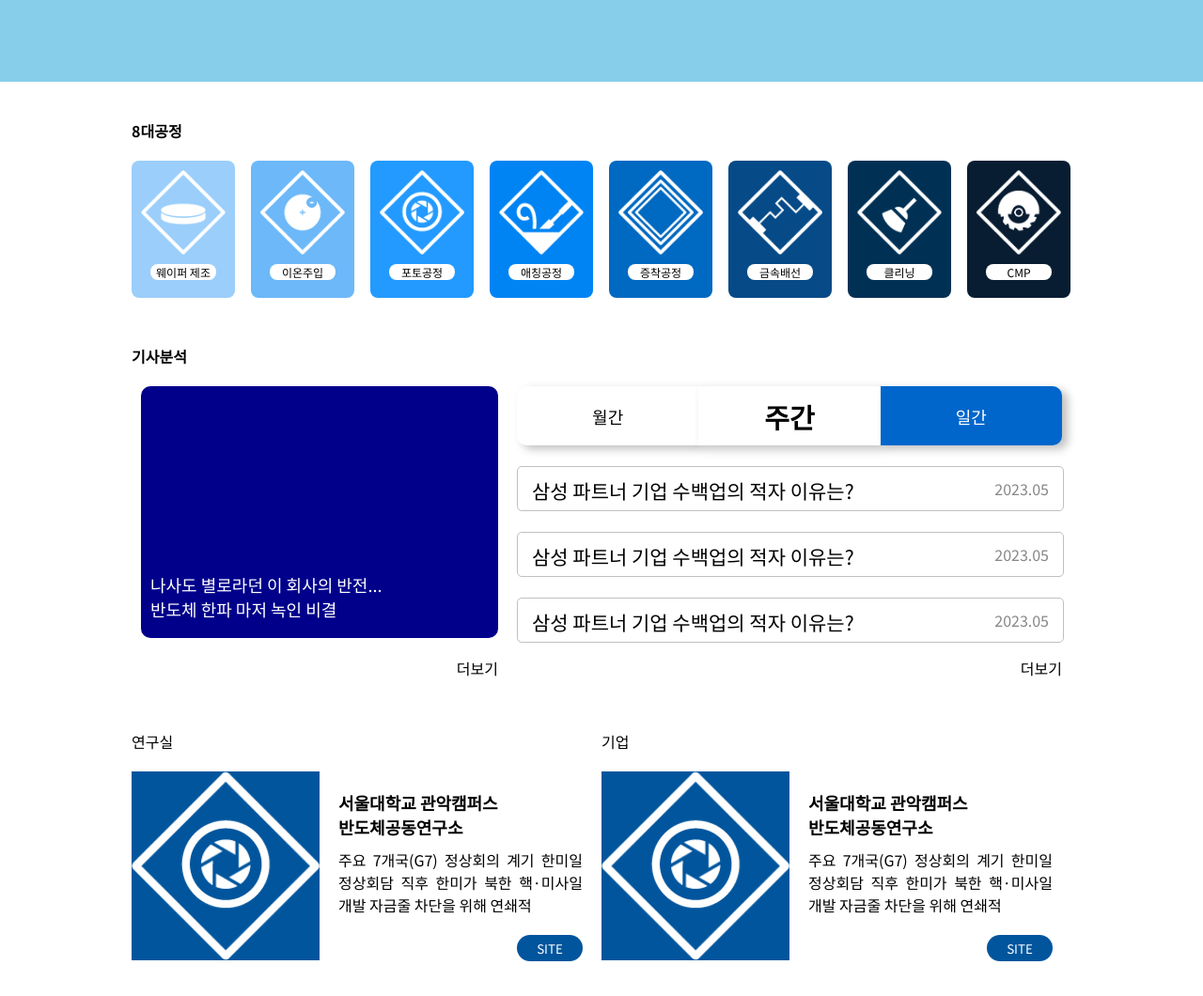
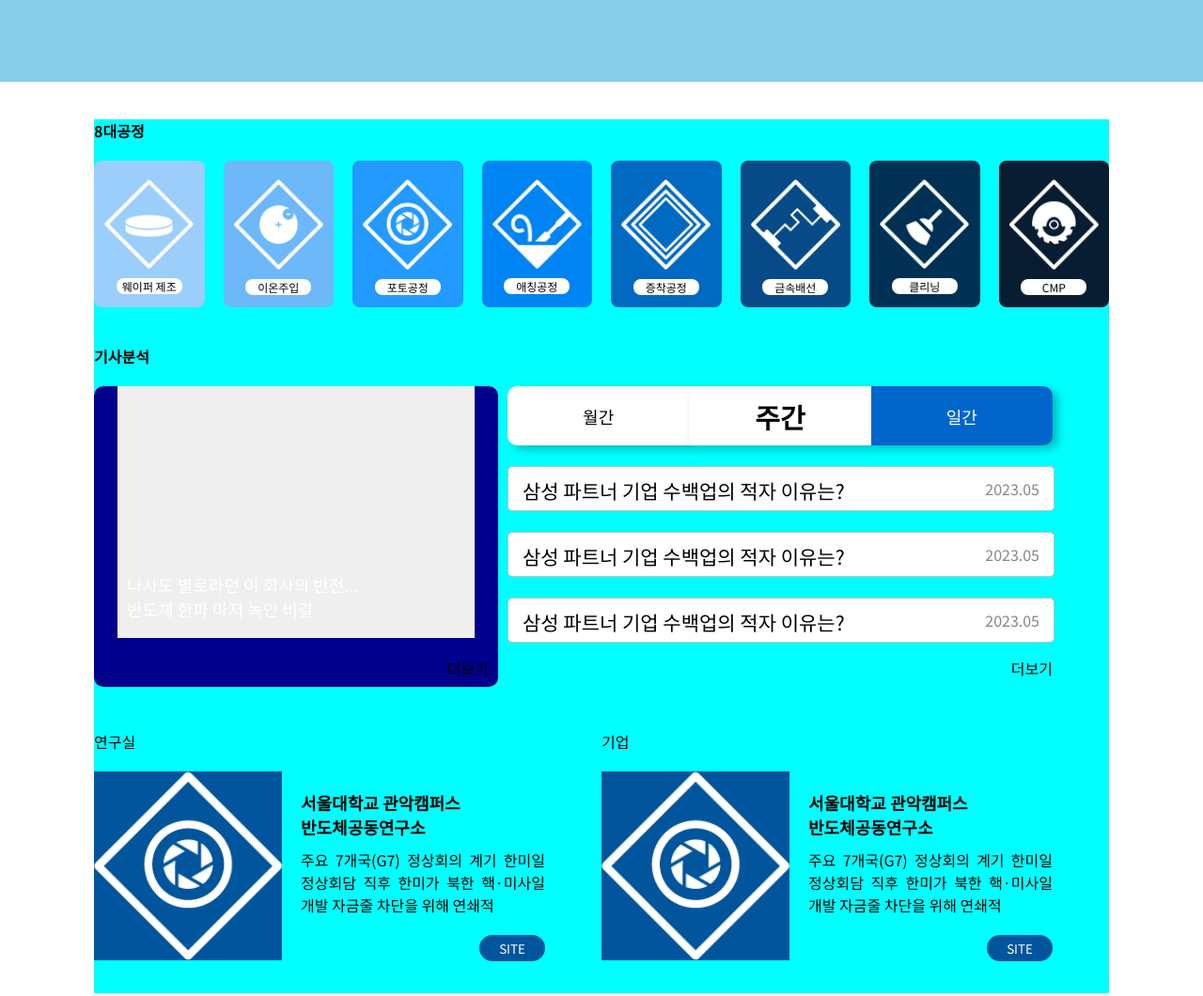
Before and after one commit to JaeSeung-Park/SSUS_Web, a plain HTML site: page index.html in a window 1280 px wide. Shown: the part 660-1720 px from the top of the page at 94% size. Drawn offline with Linux system fonts and the light colour scheme.

Commit message:
update main

```diff
--- a/CSS/index.css
+++ b/CSS/index.css
@@ -26,9 +26,10 @@
 }
 
 .main{
-    width: 1000px;
+    width: 1080px;
     margin-left: auto;
     margin-right: auto;
+    background-color: aqua;
 }
 
 .manufacturing{
@@ -44,23 +45,23 @@
 }
 
 .mf_section{
-    width: 110px;
-    height: 146px;
-    background-color: #9BCEFA;
+    width: 117.5px;
+    height: 155.7px;
+    background-color:#9BCEFA;
     float: left;
-    margin-right: 17px;
+    margin-right: 20px;
     border-radius: 8px;
 }
 
 .mf_link{
-    width: 100px;
-    height: 133px;
+    width: 117.5px;
+    height: 155.7px;
 }
 
 .mf_img{
-    width: 90px;
+    width: 95.2px;
     display: block;
-    margin: 10px;
+    margin-top: 20px;
     margin-left: auto;
     margin-right: auto;
 }
@@ -72,7 +73,8 @@
     background-color: #fff;
     border-radius: 8px;
     width: 70px;
-    margin-left: 20px;
+    margin-left: auto;
+    margin-right: auto;
 }
 
 #mf2{
@@ -113,9 +115,11 @@
 
 .img_article{
     float: left;
-    width: 400px;
+    width: 430px;
     height: 320px;
     margin-top: 20px;
+    background-color: darkblue;
+    border-radius: 10px;
 }
 
 .article_list{
@@ -130,10 +134,9 @@
     border: none;
     width: 380px;
     height: 268px;
-    border-radius: 10px;
+    background-color: none;
     margin-left: auto;
     margin-right: auto;
-    background-color: darkblue;
 }
 
 .img_article_text{
@@ -143,6 +146,7 @@
     text-align: left;
     margin-top: 180px;
     margin-left: 10px;
+    background-color: none;
 }
 
 .more{
```
